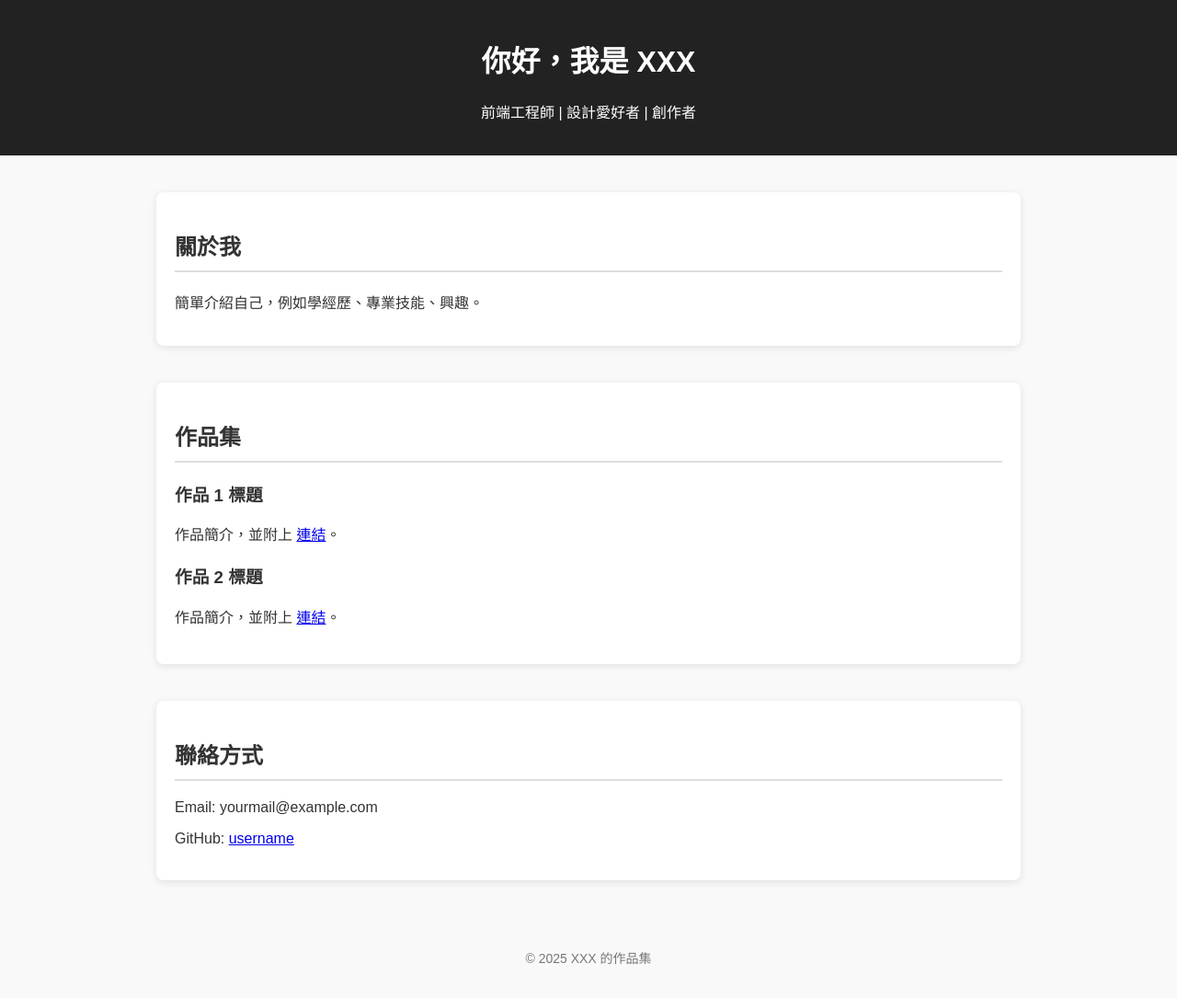
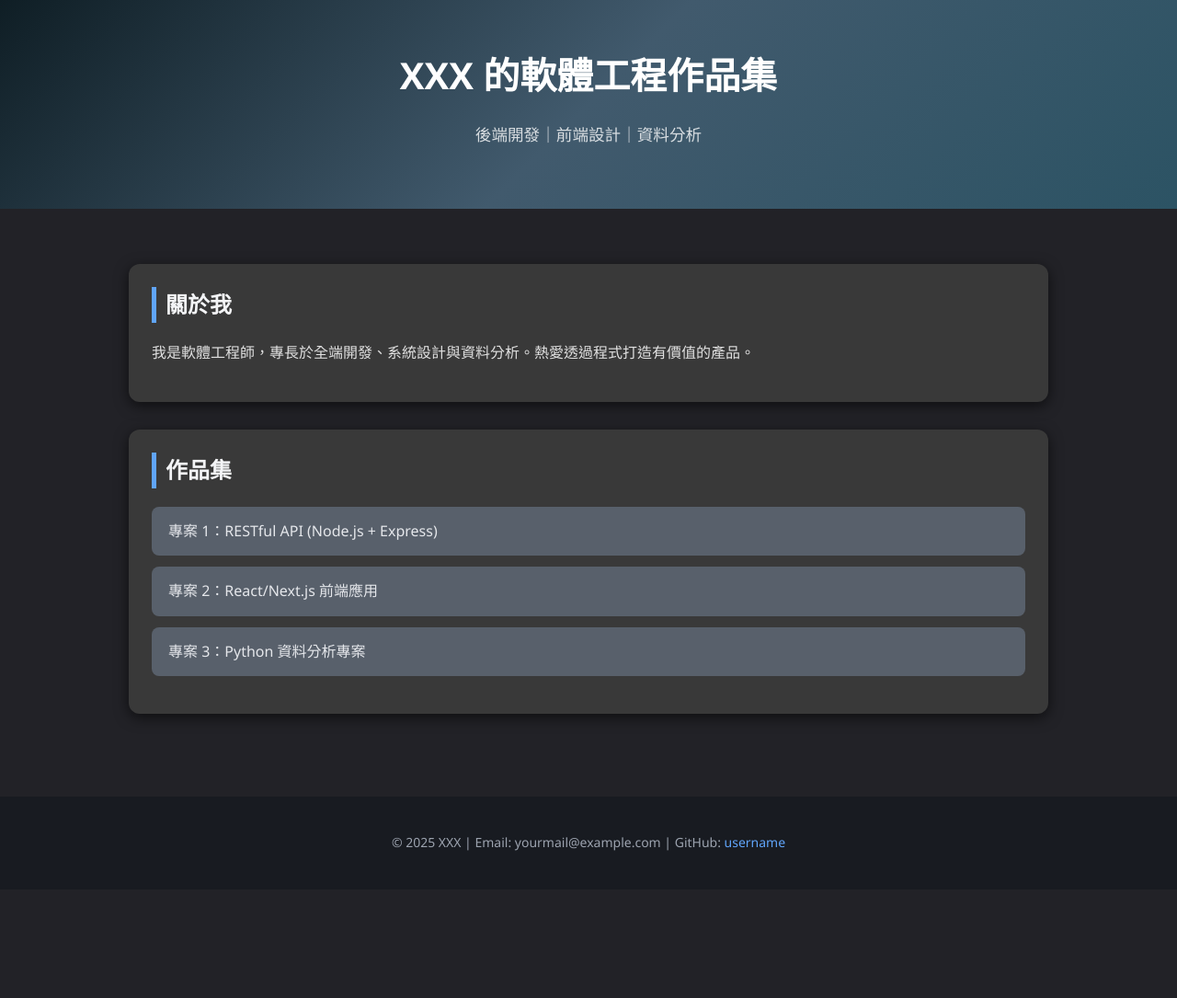
Before and after one commit to evekai4250/evekai4250.github.io, a plain HTML site: page index.html in a window 1280 px wide. Shown: the whole page at 92% size. After the commit the page ends 967 px from the top, so only its background shows below. Drawn offline with Linux system fonts and the light colour scheme.

Commit message:
style: redesign webpage with new dark theme

```diff
--- a/index.html
+++ b/index.html
@@ -3,74 +3,33 @@
 <head>
   <meta charset="UTF-8">
   <meta name="viewport" content="width=device-width, initial-scale=1.0">
-  <title>我的作品集</title>
-  <style>
-    body {
-      font-family: Arial, sans-serif;
-      margin: 0;
-      background: #f9f9f9;
-      color: #333;
-    }
-    header {
-      background: #222;
-      color: white;
-      padding: 20px;
-      text-align: center;
-    }
-    section {
-      max-width: 900px;
-      margin: 40px auto;
-      padding: 20px;
-      background: white;
-      border-radius: 8px;
-      box-shadow: 0 2px 8px rgba(0,0,0,0.1);
-    }
-    h2 {
-      border-bottom: 2px solid #ddd;
-      padding-bottom: 10px;
-    }
-    .project {
-      margin-bottom: 20px;
-    }
-    footer {
-      text-align: center;
-      padding: 20px;
-      font-size: 14px;
-      color: #777;
-    }
-  </style>
+  <title>軟體工程作品集 - XXX</title>
+  <link rel="stylesheet" href="style.css">
 </head>
 <body>
   <header>
-    <h1>你好，我是 XXX</h1>
-    <p>前端工程師 | 設計愛好者 | 創作者</p>
+    <h1>XXX 的軟體工程作品集</h1>
+    <p>後端開發｜前端設計｜資料分析</p>
   </header>
 
+  <main>
     <section>
       <h2>關於我</h2>
-    <p>簡單介紹自己，例如學經歷、專業技能、興趣。</p>
+      <p>我是軟體工程師，專長於全端開發、系統設計與資料分析。熱愛透過程式打造有價值的產品。</p>
     </section>
 
     <section>
       <h2>作品集</h2>
-    <div class="project">
-      <h3>作品 1 標題</h3>
-      <p>作品簡介，並附上 <a href="#">連結</a>。</p>
-    </div>
-    <div class="project">
-      <h3>作品 2 標題</h3>
-      <p>作品簡介，並附上 <a href="/music_app">連結</a>。</p>
-    </div>
+      <ul>
+        <li><a href="project1.html">專案 1：RESTful API (Node.js + Express)</a></li>
+        <li><a href="project2.html">專案 2：React/Next.js 前端應用</a></li>
+        <li><a href="project3.html">專案 3：Python 資料分析專案</a></li>
+      </ul>
     </section>
-
-  <section>
-    <h2>聯絡方式</h2>
-    <p>Email: yourmail@example.com</p>
-    <p>GitHub: <a href="https://github.com/username" target="_blank">username</a></p>
-  </section>
+  </main>
 
   <footer>
-    <p>© 2025 XXX 的作品集</p>
+    <p>© 2025 XXX | Email: yourmail@example.com | GitHub: <a href="https://github.com/username" target="_blank">username</a></p>
   </footer>
 </body>
 </html>
--- /dev/null
+++ b/style.css
@@ -0,0 +1,115 @@
+/* 全域設定 */
+body {
+  font-family: "Segoe UI", Roboto, Arial, sans-serif;
+  margin: 0;
+  background: #222227;
+  color: #e0e0e0;
+  line-height: 1.6;
+}
+
+/* 頁首 */
+header {
+    background: linear-gradient(135deg, #0f1e25, #415a6d, #2c5364);
+    color: #ffffff;
+    padding: 50px 20px;
+    text-align: center;
+}
+header h1 {
+  margin: 0;
+  font-size: 2.5rem;
+}
+header p {
+  font-size: 1.1rem;
+  opacity: 0.8;
+}
+
+/* 導覽列 */
+nav {
+  background: #111827;
+  padding: 12px;
+  text-align: center;
+  box-shadow: 0 2px 4px rgba(0,0,0,0.5);
+}
+nav a {
+  color: #d1d5db;
+  margin: 0 18px;
+  text-decoration: none;
+  font-weight: bold;
+  transition: color 0.3s;
+}
+nav a:hover {
+  color: #60a5fa;
+}
+
+/* 主要內容 */
+main {
+  max-width: 1000px;
+  margin: 40px auto;
+  padding: 20px;
+}
+
+/* 區塊卡片 */
+section {
+  background: #393939;
+  margin-bottom: 30px;
+  padding: 25px;
+  border-radius: 12px;
+  box-shadow: 0 4px 15px rgba(0,0,0,0.6);
+}
+section h2 {
+  margin-top: 0;
+  font-size: 1.5rem;
+  border-left: 5px solid #60a5fa;
+  padding-left: 10px;
+  color: #f3f4f6;
+}
+
+/* 作品集清單 */
+ul {
+  list-style: none;
+  padding: 0;
+}
+ul li {
+  margin: 12px 0;
+}
+ul li a {
+  display: block;
+  padding: 14px 18px;
+  background: #58606b;
+  border-radius: 8px;
+  text-decoration: none;
+  color: #e5e7eb;
+  transition: all 0.3s ease;
+}
+ul li a:hover {
+  background: #2563eb;
+  color: white;
+  transform: translateY(-3px);
+  box-shadow: 0 6px 12px rgba(0,0,0,0.6);
+}
+
+/* 圖片 */
+img {
+  display: block;
+  max-width: 100%;
+  margin: 20px auto;
+  border-radius: 10px;
+  box-shadow: 0 4px 10px rgba(0,0,0,0.7);
+}
+
+/* 頁尾 */
+footer {
+  text-align: center;
+  padding: 25px;
+  font-size: 14px;
+  color: #9ca3af;
+  background: #181b21;
+  margin-top: 40px;
+}
+footer a {
+  color: #60a5fa;
+  text-decoration: none;
+}
+footer a:hover {
+  text-decoration: underline;
+}
```
Also changed, not shown: music_app/index.html (+33 -92 lines). Lines whose indentation alone changed are shown as unchanged.
